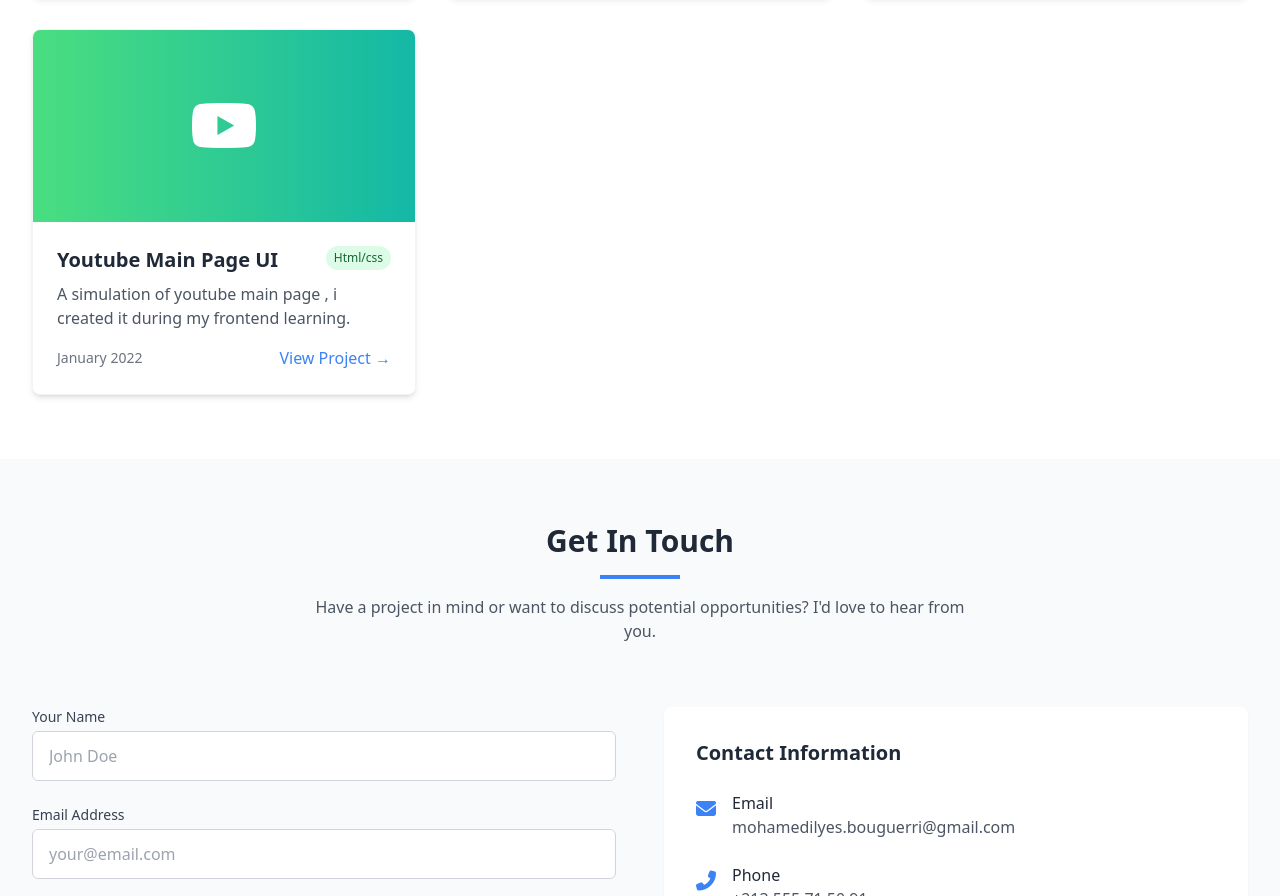
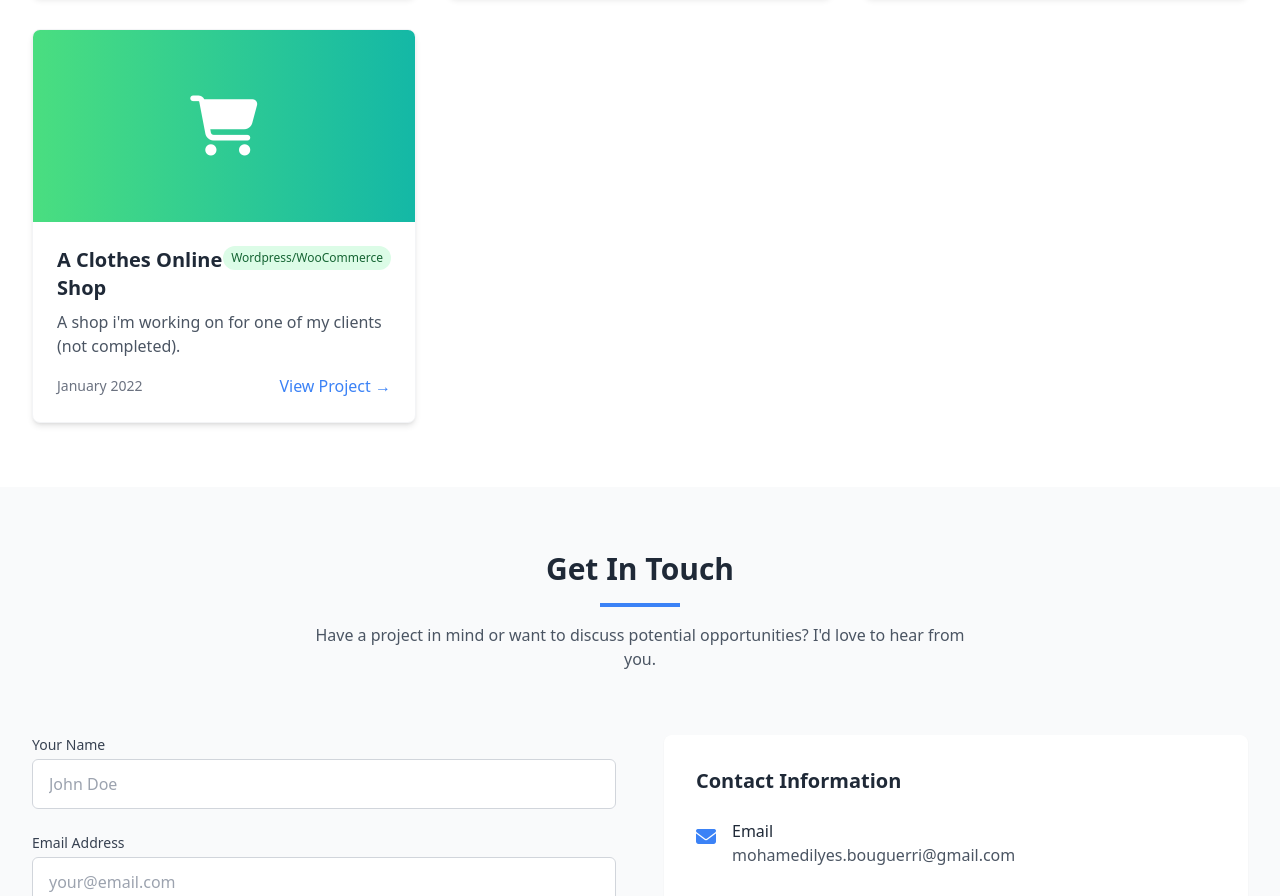
Before and after one commit to mohaa2003/portfolio, a plain HTML site: page index.html in a window 1280 px wide. Shown: the part 3712-4608 px from the top of the page. Drawn offline with nearby package versions, Linux system fonts and the light colour scheme.

Commit message:
change the forth demo project to a real one

```diff
--- a/index.html
+++ b/index.html
@@ -440,18 +440,17 @@
                 </a>
 
                 <!-- Project 4 -->
-                <a href="https://youtubeofmine.netlify.app" target="_blank"
+                <a href="https://https://zone90.shop/" target="_blank"
                     class="project-card bg-white rounded-lg overflow-hidden shadow-md border border-gray-100 fade-in delay-3">
                     <div class="h-48 bg-gradient-to-r from-green-400 to-teal-500 flex items-center justify-center">
-                        <i class="fa-youtube fa-brands text-white text-6xl"></i>
+                        <i class="fa-solid fa-cart-shopping text-6xl text-white"></i>
                     </div>
                     <div class="p-6">
                         <div class="flex justify-between items-start mb-2">
-                            <h3 class="text-xl font-semibold">Youtube Main Page UI</h3>
-                            <span class="bg-green-100 text-green-800 text-xs px-2 py-1 rounded-full">Html/css</span>
+                            <h3 class="text-xl font-semibold">A Clothes Online Shop</h3>
+                            <span class="bg-green-100 text-green-800 text-xs px-2 py-1 rounded-full">Wordpress/WooCommerce</span>
                         </div>
-                        <p class="text-gray-600 mb-4">A simulation of youtube main page , i created it during my
-                            frontend learning.</p>
+                        <p class="text-gray-600 mb-4">A shop i'm working on for one of my clients (not completed).</p>
                         <div class="flex justify-between items-center">
                             <span class="text-sm text-gray-500">January 2022</span>
                             <span class="text-blue-500 hover:text-blue-700 font-medium">View Project →</span>
```
